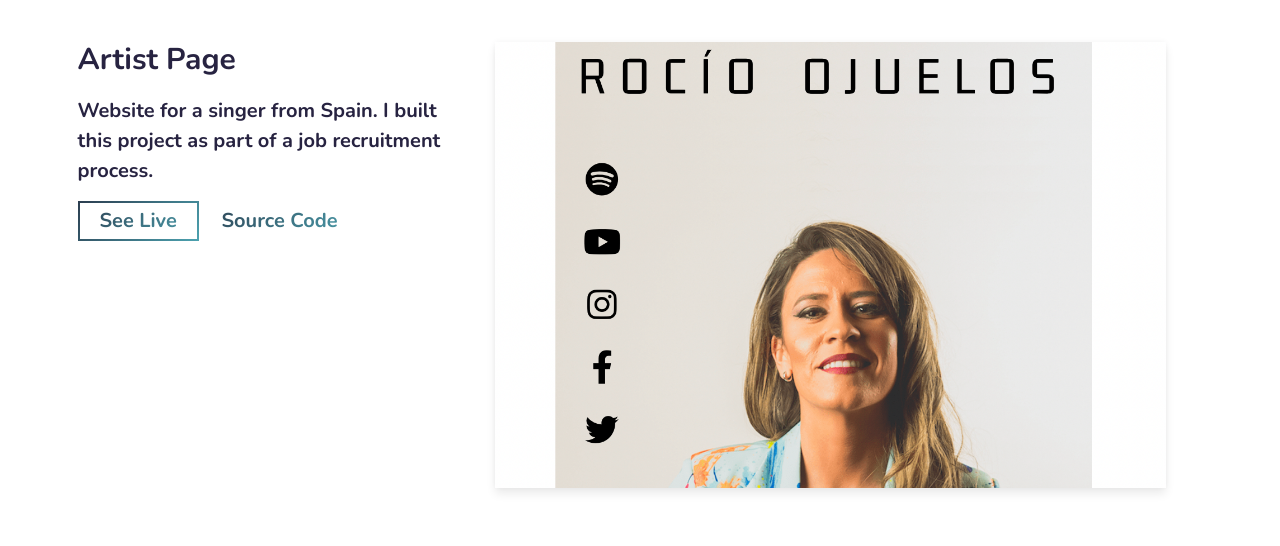
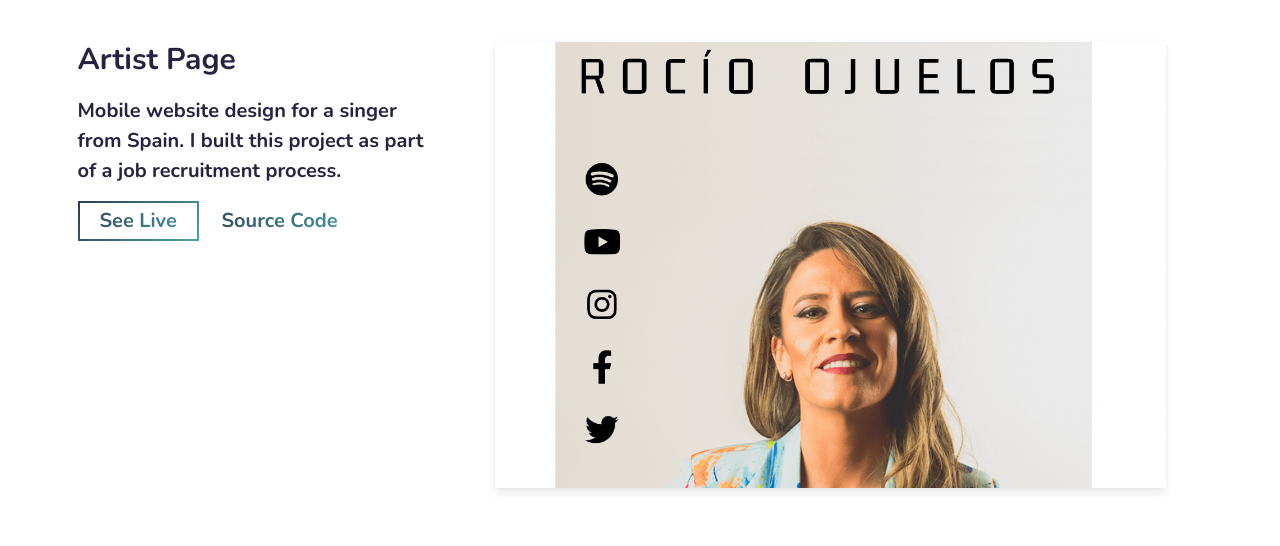
Before and after one commit to wookash90/portfolio, a website built with Parcel: page src/index.html in a window 1280 px wide. Shown: the part 1426-1972 px from the top of the page. Built offline with nearby package versions, Linux system fonts and the light colour scheme.

Commit message:
Add files via upload

```diff
--- a/src/index.html
+++ b/src/index.html
@@ -103,7 +103,7 @@
                 <h3 class="project-wrapper__text-title">Artist Page</h3>
                 <div>
                   <p class="mb-4">
-                    Website for a singer from Spain. I built this project as part of a job recruitment process.
+                    Mobile website design for a singer from Spain. I built this project as part of a job recruitment process.
                   </p>
                 </div>
                 <a
```
